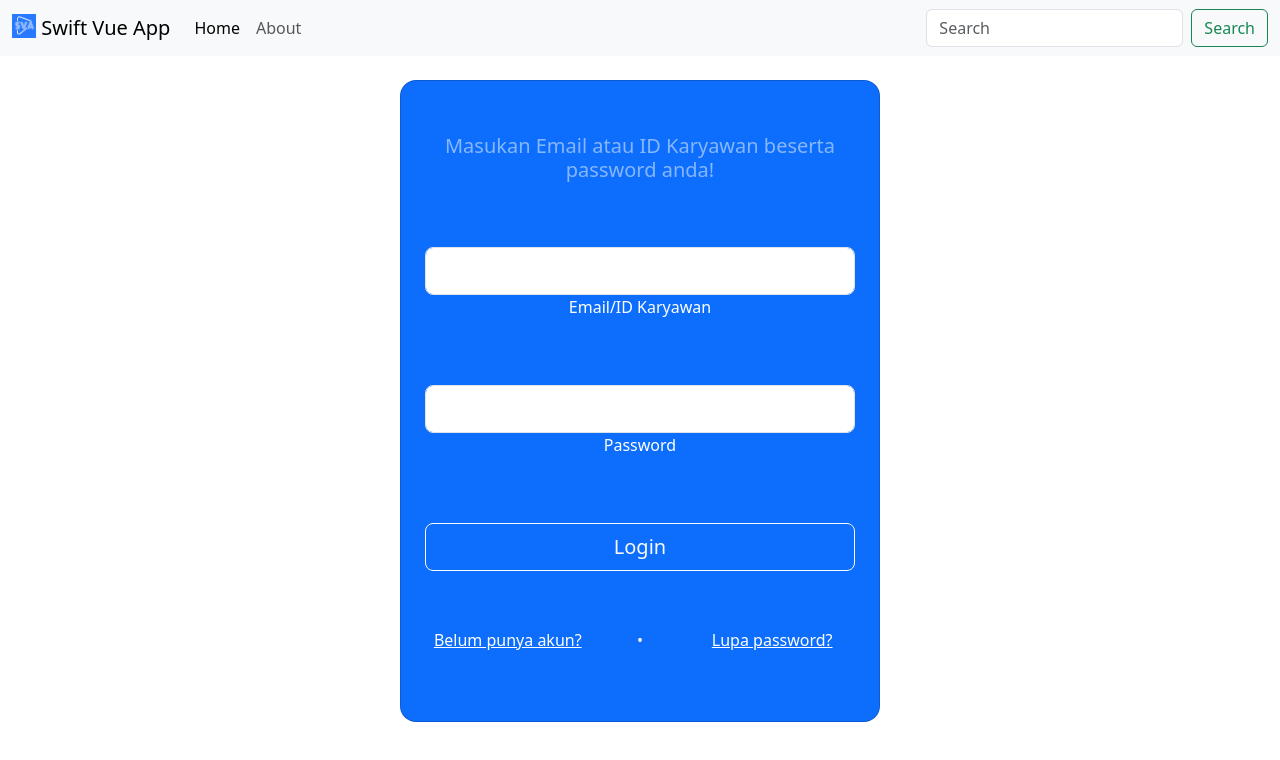
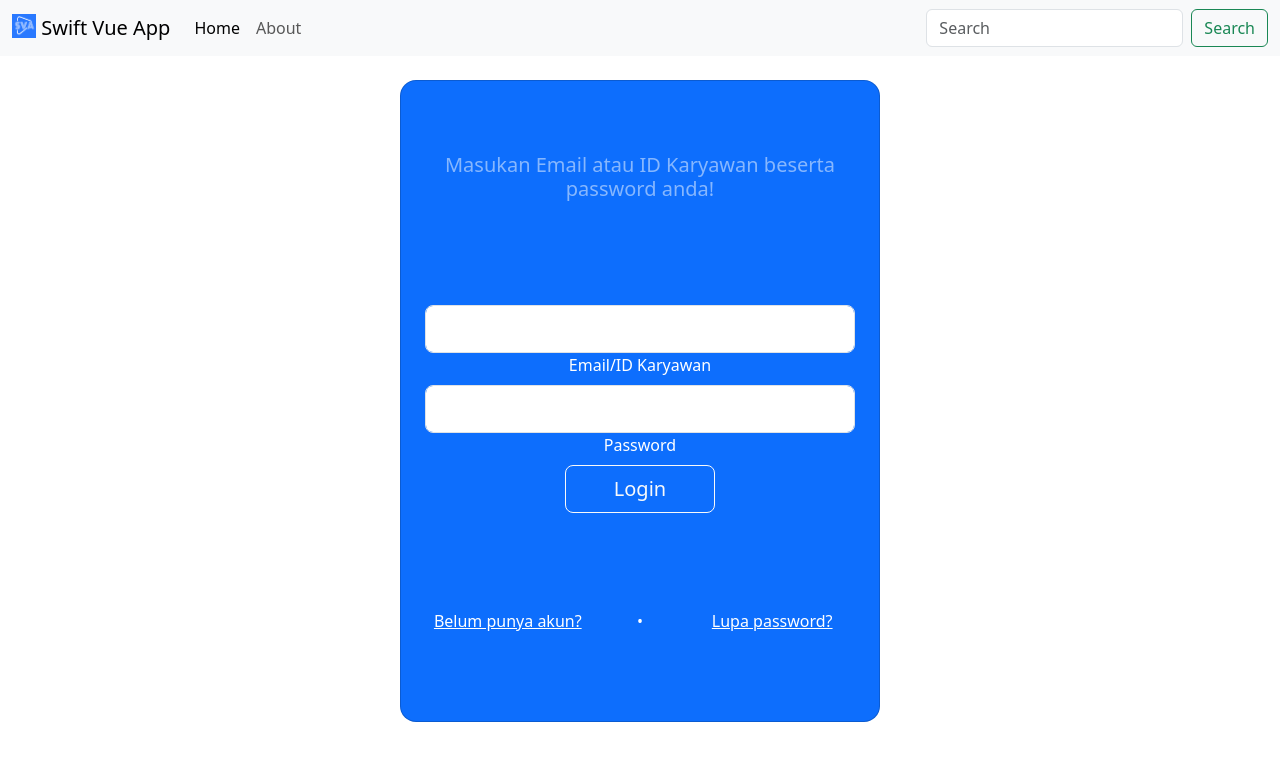
Before and after one commit to AdMFirst/swift-vuejs, a Vue app: page /login in a window 1280 px wide. Shown: the top 760 px of the page. Built offline with nearby package versions, Linux system fonts and the light colour scheme.

Commit message:
hhtp req

```diff
--- /dev/null
+++ b/src/components/LoginForm.vue
@@ -0,0 +1,95 @@
+<template>
+    <div class="container-fluid">
+        <div class="row d-flex justify-content-center align-items-center m-4">
+            <div class="col-12 col-md-8 col-lg-6 col-xl-5 ">
+                <div class="card bg-primary text-white" style="border-radius: 1rem;">
+                    <div class="card-body p-4 text-center d-flex flex-column justify-content-around" style="min-height: 80vh;">
+                        <h5 class="text-white-50">Masukan Email atau ID Karyawan beserta password anda!</h5>
+                        <form @submit.prevent="login">
+                            <div class="form-outline form-white">
+                                <input v-model="email" type="text" id="typeEmailX" class="form-control form-control-lg" />
+                                <label class="form-label" for="typeEmailX" name="name">Email/ID Karyawan</label>
+                            </div>
+                            <div class="form-outline form-white">
+                                <input v-model="password" type="password" id="typePasswordX" class="form-control form-control-lg" />
+                                <label class="form-label" for="typePasswordX" name="pass">Password</label>
+                            </div>
+                            <button class="btn btn-outline-light btn-lg px-5" type="submit">Login</button>
+                        </form>
+                        <div class="row">
+                            <div class="col-md-5 p-0">
+                                <a href="#" class="text-white">Belum punya akun?</a>
+                            </div>
+                            <div class="col-md-2">
+                                <p>•</p>
+                            </div>
+                            <div class="col-md-5 p-0">
+                                <a href="#" class="text-white">Lupa password?</a>
+                            </div>
+                        </div>
+                    </div>
+                </div>
+            </div>
+        </div>
+    </div>
+</template>
+a
+<script>
+export default {
+    data() {
+        return {
+            email: '',
+            password: ''
+        }
+    },
+    methods: {
+        async login() {
+
+            var api_url = import.meta.env.VITE_API_URL
+            var body;
+
+            if ( this.isValidEmail(this.email)) {
+                api_url = api_url + "/mentor/login/"
+                body = JSON.stringify({
+                        email: this.email,
+                        password: this.password
+                    })
+            } else {
+
+
+                api_url = api_url + "/admin/login/"
+                body = JSON.stringify({
+                        id: this.email,
+                        password: this.password
+                    })
+            }
+
+            try {
+
+                const response = await fetch(api_url, {
+                    method: 'POST',
+                    headers: {
+                        'Content-Type': 'text/plain'
+                    },
+                    body: body
+                });
+                alert(JSON.stringify(response))
+                alert(response.status)
+                const data = await response.json();
+
+                alert(response)
+                sessionStorage.setItem('isLoggedIn', true);
+                window.location.href = '/dashboard';
+            } catch (error) {
+                console.error(error);
+
+            }
+        },
+        isValidEmail : function (email) {
+
+            const emailRegex = /^[^\s@]+@[^\s@]+\.[^\s@]+$/;
+            return emailRegex.test(email);
+        }
+    }
+}
+</script>
--- a/src/views/LoginView.vue
+++ b/src/views/LoginView.vue
@@ -1,41 +1,15 @@
+<script setup>
+import LoginForm from "../components/LoginForm.vue"
+
+const isLoggedIn = sessionStorage.getItem('isLoggedIn');
+
+if (isLoggedIn) {
+    window.location.href = '/dashboard';
+}
+</script>
+
 <template>
-    <div class="container-fluid">
-        <div class="row d-flex justify-content-center align-items-center m-4">
-            <div class="col-12 col-md-8 col-lg-6 col-xl-5 ">
-                <div class="card bg-primary text-white" style="border-radius: 1rem;">
-                    <div class="card-body p-4 text-center d-flex flex-column justify-content-around" style="min-height: 80vh;">
-
-
-                        <h5 class="text-white-50">Masukan Email atau ID Karyawan beserta password anda!</h5>
-
-                        <div class="form-outline form-white">
-                            <input type="text" id="typeEmailX" class="form-control form-control-lg" />
-                            <label class="form-label" for="typeEmailX">Email/ID Karyawan</label>
-                        </div>
-
-                        <div class="form-outline form-white">
-                            <input type="password" id="typePasswordX" class="form-control form-control-lg" />
-                            <label class="form-label" for="typePasswordX">Password</label>
-                        </div>
-
-                        <button class="btn btn-outline-light btn-lg px-5" type="submit">Login</button>
-                        <div class="row">
-                            <div class="col-md-5 p-0">
-                                <a href="#" class="text-white">Belum punya akun?</a>
-                            </div>
-                            <div class="col-md-2">
-                                <p>•</p>
-                            </div>
-                            <div class="col-md-5 p-0">
-                                <a href="#" class="text-white">Lupa password?</a>
-                            </div>
-                        </div>
-
-
-                    </div>
-                </div>
-            </div>
-        </div>
+    <div>
+        <LoginForm v-if="!isLoggedIn" />
     </div>
-
 </template>
```
Also changed, not shown: 1 other file (tests, documents, lock files or other folders).
